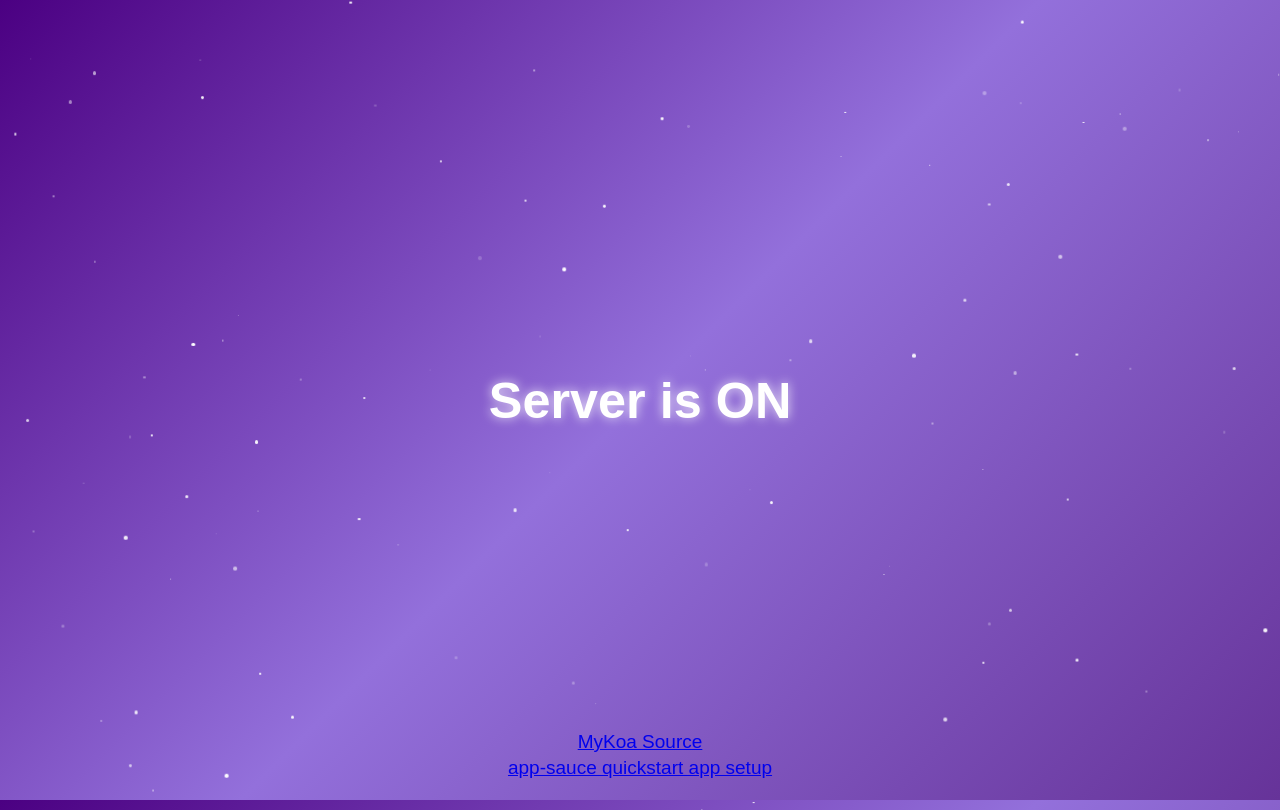
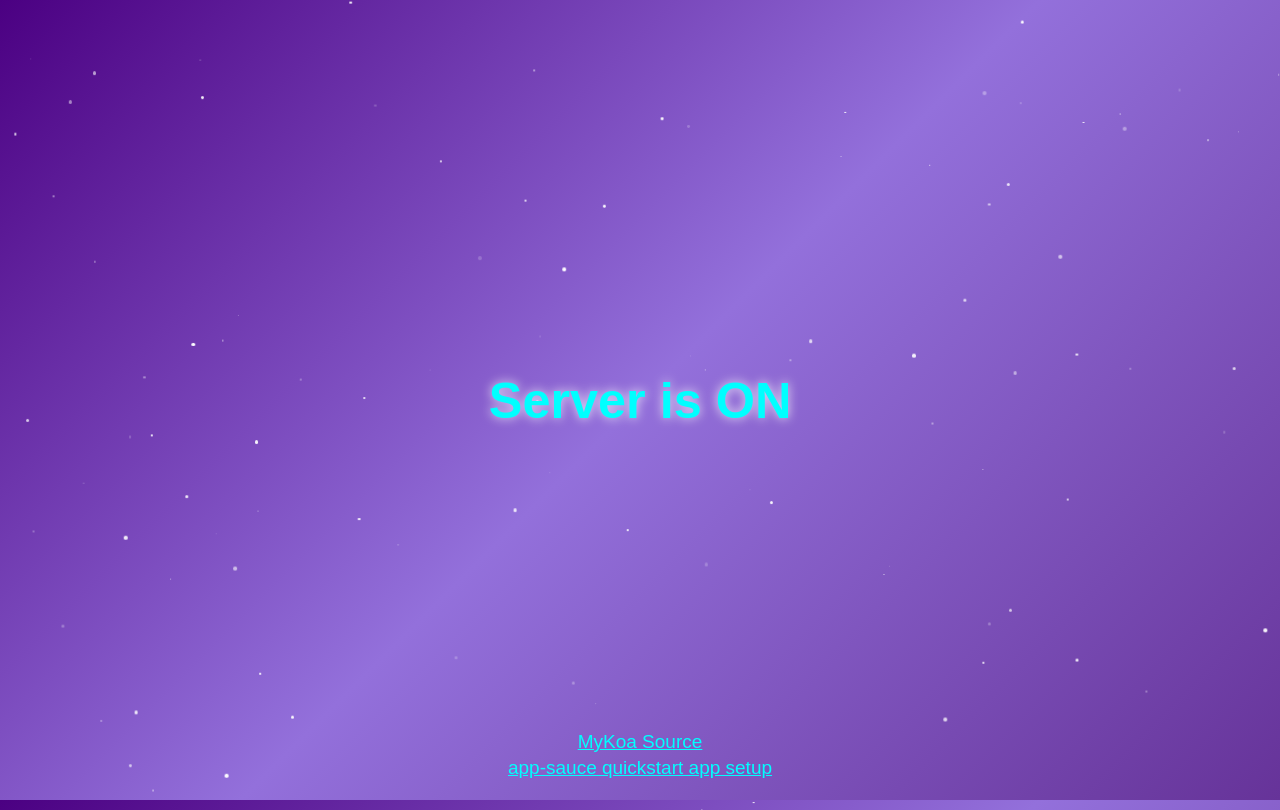
Before and after one commit to brighams/MyKoa, a website: page _webroot/index.html in a window 1280 px wide. Drawn offline with Linux system fonts and the light colour scheme.

Commit message:
Minimal v1 ready to rock

```diff
--- a/_webroot/index.html
+++ b/_webroot/index.html
@@ -59,12 +59,12 @@
   </style>
 </head>
 <body>
-  <div class="message">Server is ON</div>
+  <div class="message" style="color: cyan;">Server is ON</div>
   <div style="color: cyan; position: absolute; font-size: 19px; line-height: 26px; bottom: 1em; left: 0; right: 0;
   text-align:
   center;">
-    <div><a href="https://github.com/brighams/MyKoa">MyKoa Source</a></div>
-    <div><a href="https://github.com/brighams/app-sauce">app-sauce quickstart app setup</a></div>
+    <div><a href="https://github.com/brighams/MyKoa" style="color: cyan;">MyKoa Source</a></div>
+    <div><a href="https://github.com/brighams/app-sauce" style="color: cyan;">app-sauce quickstart app setup</a></div>
   </div>
   <script>
     // Create stars
```
